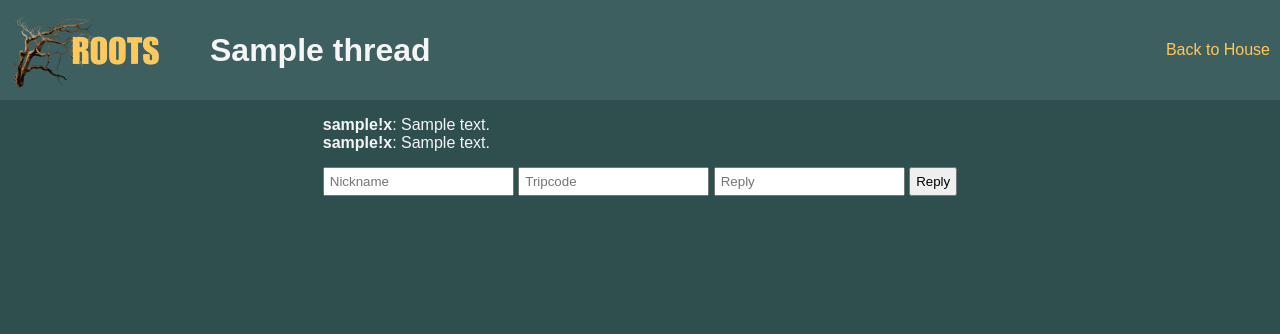
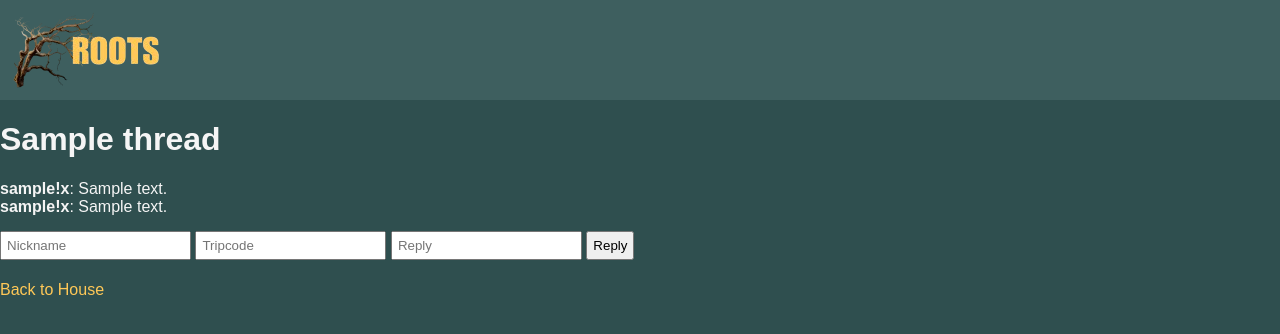
Before and after one commit to pedro2321/Roots2, a Flask app: template templates/thread.html in a window 1280 px wide. Shown: the top 334 px of the page. Run offline with Flask 3, Linux system fonts and the light colour scheme; the template is opened without the code that fills it: most values are stand-ins (such as "Sample title", 1, 10 or a date in 2020); some libraries are stand-ins or nearby versions.

Commit message:
fix back to house button

```diff
--- a/templates/thread.html
+++ b/templates/thread.html
@@ -6,11 +6,11 @@
 </head>
 <body>
 <header>
-  <img src="/static/logo.png" alt="Roots Logo">
-  <h1>{{ thread.title }}</h1>
-  <a href="/house/{{ posts[0].house_id if posts else 1 }}" style="margin-left:auto;">Back to House</a>
+  <img src="/static/logo.png" alt="Logo" class="logo">
 </header>
-<main>
+
+<h1>{{ thread.title }}</h1>
+
 <ul>
 {% for p in posts %}
   <li>
@@ -31,6 +31,7 @@
   </li>
 {% endfor %}
 </ul>
-</main>
+
+<a href="/house/{{ thread.house_id }}">Back to House</a>
 </body>
 </html>
```
